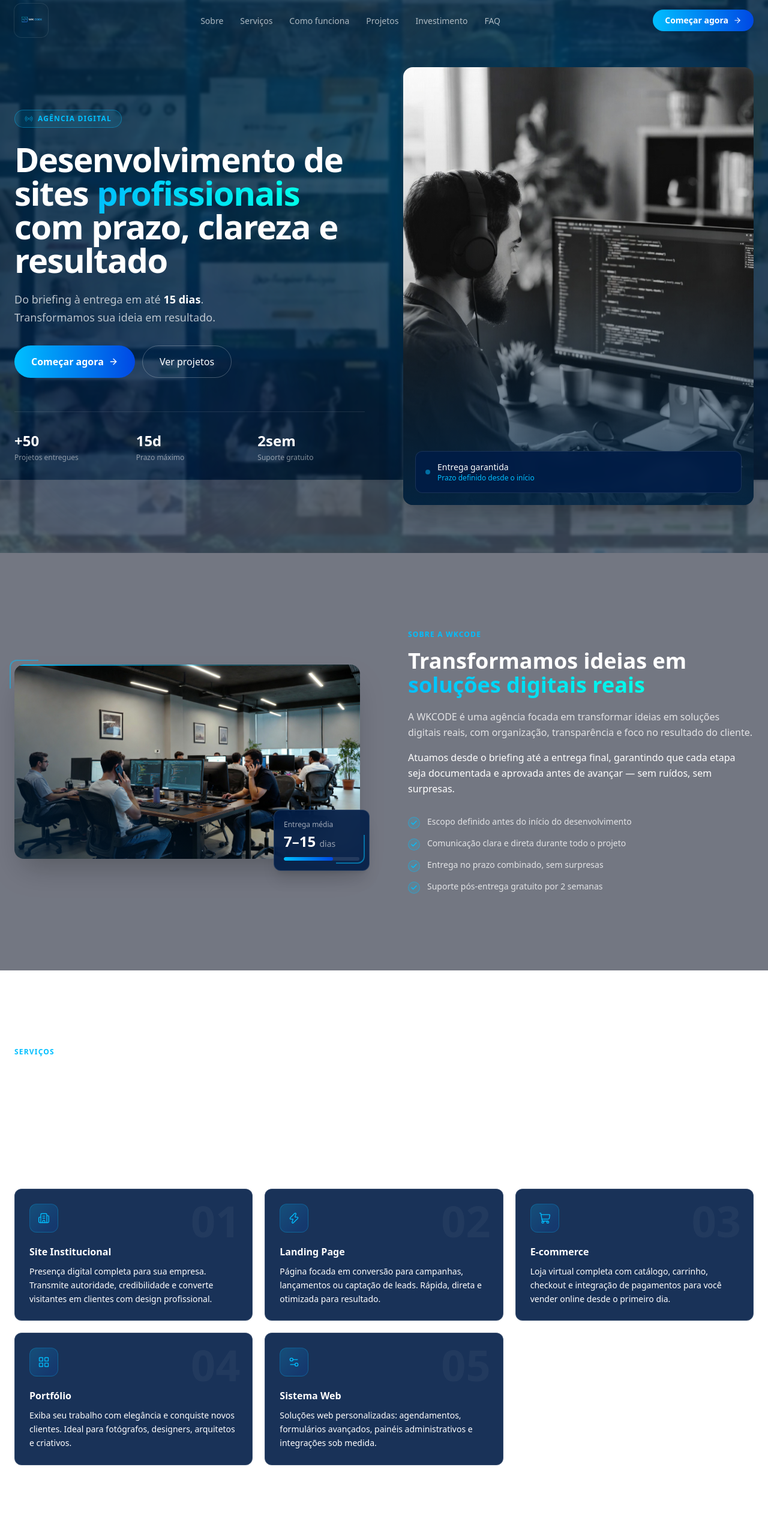
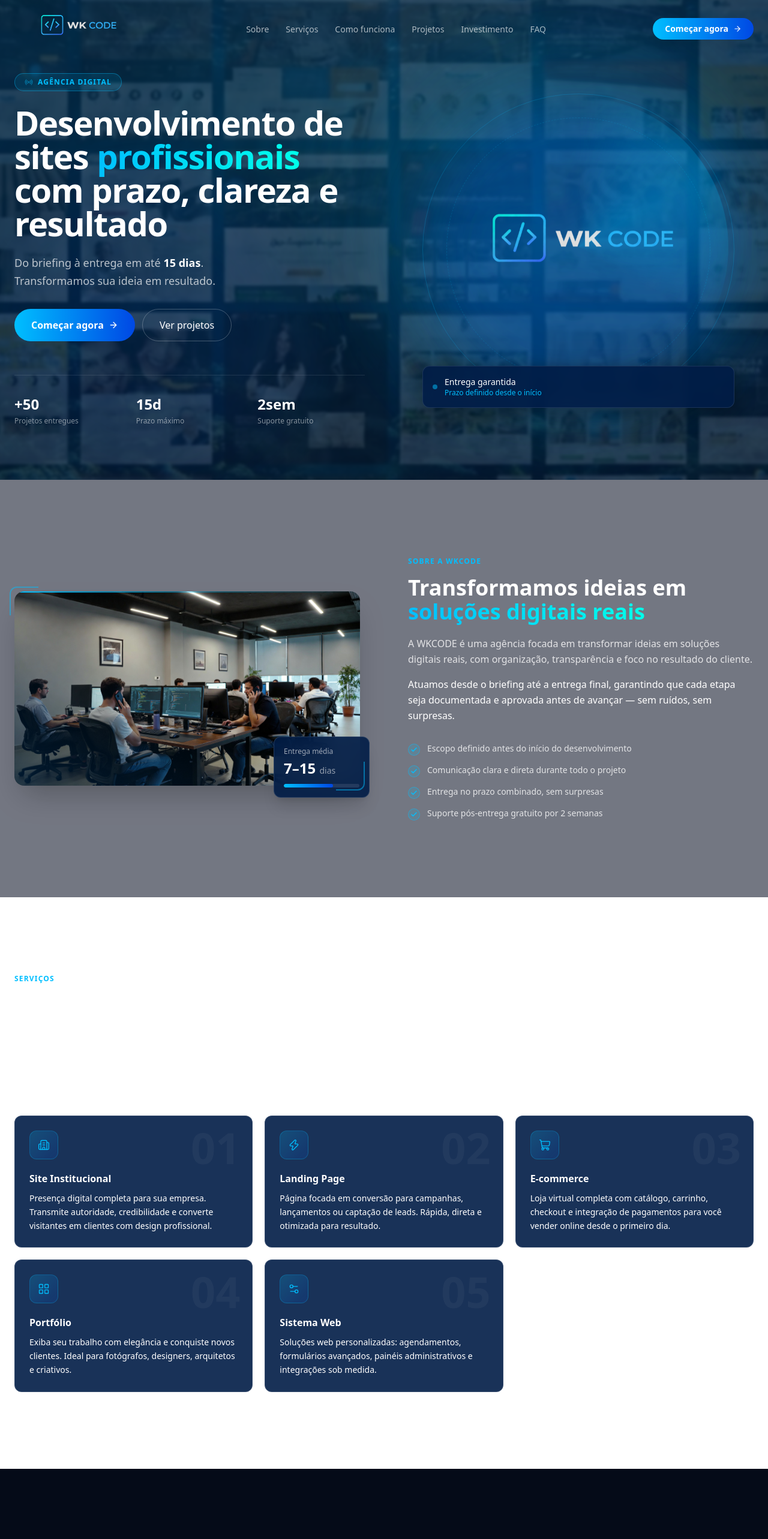
Before and after one commit to walloncode/WKcode-LandingPage, a Next.js app: page / in a window 1280 px wide. Shown: the top 2566 px of the page at 60% size. Built offline with nearby package versions, Linux system fonts and the light colour scheme.

Commit message:
comitando alteraçoes 4

```diff
--- a/src/components/Navbar.tsx
+++ b/src/components/Navbar.tsx
@@ -33,20 +33,18 @@ export default function Navbar() {
           : 'bg-transparent'
       }`}
     >
-      <nav className="max-w-7xl mx-auto px-6 h-[68px] flex items-center justify-between">
+      <nav className="max-w-7xl mx-auto px-6 h-[96px] flex items-center justify-between">
 
         {/* LOGO AJUSTADO */}
-        <a href="#" className="flex items-center">
-          <div className="rounded-xl overflow-hidden ring-1 ring-white/10">
-            <Image
-              src="/images/logo.png"
-              alt="WKCODE"
-              className="h-14 w-auto"
-              width={220}
-              height={55}
-              priority
-            />
-          </div>
+        <a href="#" className="flex items-center -my-8">
+          <Image
+            src="/images/logo.png"
+            alt="WKCODE"
+            className="h-40 md:h-52 w-40 md:w-52 object-contain"
+            width={400}
+            height={400}
+            priority
+          />
         </a>
 
         {/* MENU DESKTOP */}
--- /dev/null
+++ b/src/components/TiltCard.tsx
@@ -0,0 +1,80 @@
+'use client'
+import { useRef, useCallback } from 'react'
+
+type Props = {
+  children: React.ReactNode
+  className?: string
+  intensity?: number
+  glare?: boolean
+}
+
+export default function TiltCard({
+  children,
+  className = '',
+  intensity = 10,
+  glare = true,
+}: Props) {
+  const cardRef = useRef<HTMLDivElement>(null)
+  const innerRef = useRef<HTMLDivElement>(null)
+  const glareRef = useRef<HTMLDivElement>(null)
+
+  const handleMove = useCallback(
+    (e: React.MouseEvent<HTMLDivElement>) => {
+      const el = cardRef.current
+      const inner = innerRef.current
+      if (!el || !inner) return
+      const rect = el.getBoundingClientRect()
+      const x = e.clientX - rect.left
+      const y = e.clientY - rect.top
+      const cx = rect.width / 2
+      const cy = rect.height / 2
+      const rotX = ((y - cy) / cy) * -intensity
+      const rotY = ((x - cx) / cx) * intensity
+
+      inner.style.transform = `perspective(1000px) rotateX(${rotX}deg) rotateY(${rotY}deg) translateZ(20px)`
+
+      if (glareRef.current && glare) {
+        const px = (x / rect.width) * 100
+        const py = (y / rect.height) * 100
+        glareRef.current.style.background = `radial-gradient(circle at ${px}% ${py}%, rgba(0,191,255,0.35) 0%, transparent 55%)`
+        glareRef.current.style.opacity = '1'
+      }
+    },
+    [intensity, glare]
+  )
+
+  const handleLeave = useCallback(() => {
+    if (innerRef.current) {
+      innerRef.current.style.transform =
+        'perspective(1000px) rotateX(0deg) rotateY(0deg) translateZ(0px)'
+    }
+    if (glareRef.current) {
+      glareRef.current.style.opacity = '0'
+    }
+  }, [])
+
+  return (
+    <div
+      ref={cardRef}
+      onMouseMove={handleMove}
+      onMouseLeave={handleLeave}
+      className={`group/tilt ${className}`}
+      style={{ perspective: '1000px' }}
+    >
+      <div
+        ref={innerRef}
+        className="relative h-full w-full transition-transform duration-200 ease-out"
+        style={{ transformStyle: 'preserve-3d' }}
+      >
+        {children}
+        {glare && (
+          <div
+            ref={glareRef}
+            className="absolute inset-0 rounded-2xl pointer-events-none opacity-0 transition-opacity duration-200"
+            style={{ mixBlendMode: 'screen' }}
+          />
+        )}
+      </div>
+    </div>
+  )
+}
--- a/src/components/sections/Footer.tsx
+++ b/src/components/sections/Footer.tsx
@@ -70,8 +70,14 @@ export default function Footer() {
 
           {/* Brand */}
           <div className="lg:col-span-2">
-            <div className="rounded-xl overflow-hidden ring-1 ring-white/10 inline-block mb-5">
-              <Image src="/images/logo.png" alt="WKCODE" width={120} height={40} className="h-9 w-auto" />
+            <div className="inline-block mb-5 -ml-4">
+              <Image
+                src="/images/logo.png"
+                alt="WKCODE"
+                width={400}
+                height={400}
+                className="h-40 md:h-48 w-40 md:w-48 object-contain"
+              />
             </div>
             <p className="text-sm text-white/70 leading-relaxed max-w-xs mb-6">
               Transformamos ideias em soluções digitais com prazo, clareza e foco no resultado do cliente.
--- a/src/components/sections/Hero.tsx
+++ b/src/components/sections/Hero.tsx
@@ -1,5 +1,5 @@
 'use client'
-import { useEffect } from 'react'
+import { useEffect, useRef, useState } from 'react'
 import Image from 'next/image'
 import { ArrowRight, Radio } from 'lucide-react'
 
@@ -13,6 +13,10 @@ const STATS = [
 ]
 
 export default function Hero() {
+  const logoWrapRef = useRef<HTMLDivElement>(null)
+  const logoRef = useRef<HTMLDivElement>(null)
+  const [scrollY, setScrollY] = useState(0)
+
   useEffect(() => {
     const init = async () => {
       const { gsap } = await import('gsap')
@@ -23,10 +27,57 @@ export default function Hero() {
         .from('.hero-sub', { y: 24, opacity: 0, duration: 0.6 }, '-=0.4')
         .from('.hero-actions', { y: 20, opacity: 0, duration: 0.5 }, '-=0.4')
         .from('.hero-stat', { y: 16, opacity: 0, duration: 0.4, stagger: 0.1 }, '-=0.3')
-        .from('.hero-img-wrap', { x: 60, opacity: 0, duration: 0.9 }, '-=0.9')
+        .from('.hero-img-wrap', { x: 60, opacity: 0, scale: 0.85, duration: 1.1 }, '-=0.9')
+
+      gsap.to('.hero-logo-float', {
+        y: -18,
+        duration: 3,
+        ease: 'sine.inOut',
+        yoyo: true,
+        repeat: -1,
+      })
     }
     init()
   }, [])
+
+  useEffect(() => {
+    let ticking = false
+    const onScroll = () => {
+      if (!ticking) {
+        window.requestAnimationFrame(() => {
+          setScrollY(window.scrollY)
+          ticking = false
+        })
+        ticking = true
+      }
+    }
+    window.addEventListener('scroll', onScroll, { passive: true })
+    return () => window.removeEventListener('scroll', onScroll)
+  }, [])
+
+  const handleMouseMove = (e: React.MouseEvent<HTMLDivElement>) => {
+    const el = logoWrapRef.current
+    const inner = logoRef.current
+    if (!el || !inner) return
+    const rect = el.getBoundingClientRect()
+    const x = e.clientX - rect.left
+    const y = e.clientY - rect.top
+    const cx = rect.width / 2
+    const cy = rect.height / 2
+    const rotX = ((y - cy) / cy) * -12
+    const rotY = ((x - cx) / cx) * 12
+    inner.style.transform = `perspective(1100px) rotateX(${rotX}deg) rotateY(${rotY}deg)`
+  }
+
+  const handleMouseLeave = () => {
+    if (logoRef.current) {
+      logoRef.current.style.transform = 'perspective(1100px) rotateX(0deg) rotateY(0deg)'
+    }
+  }
+
+  const parallaxY = scrollY * 0.25
+  const parallaxRotate = scrollY * 0.04
+  const parallaxScale = Math.max(0.85, 1 - scrollY * 0.0006)
 
   return (
    <section className="relative z-10 min-h-screen flex items-center overflow-hidden">
@@ -109,26 +160,87 @@ export default function Hero() {
             </div>
           </div>
 
-          {/* RIGHT */}
-          <div className="hero-img-wrap relative">
-            <div className="absolute -inset-6 bg-[#00BFFF]/8 rounded-3xl blur-3xl" />
+          {/* RIGHT — Logo 3D com parallax */}
+          <div
+            ref={logoWrapRef}
+            onMouseMove={handleMouseMove}
+            onMouseLeave={handleMouseLeave}
+            className="hero-img-wrap relative flex items-center justify-center min-h-[480px] lg:min-h-[560px]"
+            style={{ perspective: '1100px' }}
+          >
+            {/* Glow rings */}
+            <div
+              className="absolute inset-0 rounded-full bg-[#00BFFF]/15 blur-3xl"
+              style={{
+                transform: `translateY(${parallaxY * 0.5}px) scale(${1 + scrollY * 0.0008})`,
+              }}
+            />
+            <div
+              className="absolute inset-10 rounded-full bg-[#0048E4]/20 blur-2xl"
+              style={{ transform: `translateY(${parallaxY * 0.3}px)` }}
+            />
 
-            <div className="relative rounded-2xl overflow-hidden aspect-[4/5] shadow-2xl">
+            {/* Anel orbital */}
+            <div
+              className="absolute w-[420px] h-[420px] lg:w-[520px] lg:h-[520px] rounded-full border border-[#00BFFF]/20 pointer-events-none"
+              style={{
+                transform: `rotate(${parallaxRotate * 2}deg) scale(${parallaxScale})`,
+              }}
+            />
+            <div
+              className="absolute w-[340px] h-[340px] lg:w-[440px] lg:h-[440px] rounded-full border border-dashed border-[#00BFFF]/15 pointer-events-none"
+              style={{
+                transform: `rotate(${-parallaxRotate * 3}deg)`,
+              }}
+            />
+
+            {/* Logo principal com parallax + tilt + float */}
+            <div
+              className="hero-logo-float relative z-10"
+              style={{
+                transform: `translateY(${-parallaxY}px) scale(${parallaxScale})`,
+                willChange: 'transform',
+              }}
+            >
+              <div
+                ref={logoRef}
+                className="relative transition-transform duration-200 ease-out"
+                style={{
+                  transformStyle: 'preserve-3d',
+                  filter: 'drop-shadow(0 30px 60px rgba(0, 191, 255, 0.35)) drop-shadow(0 0 30px rgba(0, 191, 255, 0.25))',
+                }}
+              >
                 <Image
-                src="/images/hero.jpg"
+                  src="/images/logo.png"
                   alt="WKCODE"
-                fill
-                className="object-cover"
+                  width={560}
+                  height={560}
+                  priority
+                  className="w-[320px] h-[320px] sm:w-[400px] sm:h-[400px] lg:w-[500px] lg:h-[500px] object-contain select-none pointer-events-none"
+                  draggable={false}
                 />
-              <div className="absolute inset-0 bg-gradient-to-t from-[#00274A]/80 via-black/20 to-transparent" />
+                {/* Brilho percorrendo */}
+                <div
+                  className="absolute inset-0 rounded-full opacity-60 mix-blend-overlay pointer-events-none"
+                  style={{
+                    background:
+                      'conic-gradient(from 0deg, transparent 0deg, rgba(0,191,255,0.4) 60deg, transparent 120deg, transparent 360deg)',
+                    transform: `rotate(${scrollY * 0.5}deg)`,
+                  }}
+                />
+              </div>
+            </div>
 
-              <div className="absolute bottom-5 left-5 right-5">
-                <div className="rounded-xl p-4 flex items-center gap-3 bg-[rgba(0,28,70,0.9)] border border-white/10 backdrop-blur">
+            {/* Badge "Entrega garantida" */}
+            <div
+              className="absolute bottom-4 left-4 right-4 sm:left-8 sm:right-8 z-20"
+              style={{ transform: `translateY(${parallaxY * 0.6}px)` }}
+            >
+              <div className="rounded-xl p-4 flex items-center gap-3 bg-[rgba(0,28,70,0.9)] border border-white/10 backdrop-blur shadow-[0_8px_32px_rgba(0,0,0,0.4)]">
                 <div className="w-2 h-2 rounded-full bg-[#00BFFF] animate-pulse" />
                 <div>
                   <p className="text-white text-sm font-medium">Entrega garantida</p>
                   <p className="text-[#00BFFF] text-xs">Prazo definido desde o início</p>
-                  </div>
                 </div>
               </div>
             </div>
--- a/src/components/sections/Services.tsx
+++ b/src/components/sections/Services.tsx
@@ -1,7 +1,7 @@
 'use client'
-import { useRef, useCallback } from 'react'
 import { Building2, Zap, ShoppingCart, LayoutGrid, Settings2 } from 'lucide-react'
 import { useScrollReveal } from '@/hooks/useScrollReveal'
+import TiltCard from '@/components/TiltCard'
 
 const SERVICES = [
   {
@@ -36,41 +36,6 @@ const SERVICES = [
   },
 ]
 
-function TiltCard({ children, className }: { children: React.ReactNode; className?: string }) {
-  const cardRef = useRef<HTMLDivElement>(null)
-
-  const handleMove = useCallback((e: React.MouseEvent<HTMLDivElement>) => {
-    const el = cardRef.current
-    if (!el) return
-    const rect = el.getBoundingClientRect()
-    const x = e.clientX - rect.left
-    const y = e.clientY - rect.top
-    const cx = rect.width / 2
-    const cy = rect.height / 2
-    const rotX = ((y - cy) / cy) * -6
-    const rotY = ((x - cx) / cx) * 6
-    el.style.transform = `perspective(900px) rotateX(${rotX}deg) rotateY(${rotY}deg) scale(1.02)`
-  }, [])
-
-  const handleLeave = useCallback(() => {
-    if (cardRef.current) {
-      cardRef.current.style.transform = ''
-    }
-  }, [])
-
-  return (
-    <div
-      ref={cardRef}
-      onMouseMove={handleMove}
-      onMouseLeave={handleLeave}
-      className={className}
-      style={{ transition: 'transform 0.15s ease, box-shadow 0.3s ease' }}
-    >
-      {children}
-    </div>
-  )
-}
-
 export default function Services() {
   const headingRef = useScrollReveal<HTMLDivElement>({ y: 30, duration: 0.7 })
   const gridRef = useScrollReveal<HTMLDivElement>({
@@ -98,23 +63,31 @@ export default function Services() {
         <div ref={gridRef} className="grid grid-cols-1 sm:grid-cols-2 lg:grid-cols-3 gap-5">
           {SERVICES.map((s, i) => (
             <div key={s.title} className="service-card">
-              <TiltCard className="relative h-full p-6 rounded-2xl glass hover:border-[#00BFFF]/50 hover:shadow-[0_8px_32px_rgba(0,191,255,0.15)] cursor-default group overflow-hidden">
+              <TiltCard intensity={12} className="h-full">
+                <div className="relative h-full p-6 rounded-2xl glass hover:border-[#00BFFF]/50 hover:shadow-[0_20px_60px_rgba(0,191,255,0.25)] cursor-default group overflow-hidden">
                   {/* Hover glow */}
-                <div className="absolute inset-0 rounded-2xl bg-gradient-to-br from-[#00BFFF]/8 to-[#0048E4]/5 opacity-0 group-hover:opacity-100 transition-opacity duration-300 pointer-events-none" />
+                  <div className="absolute inset-0 rounded-2xl bg-gradient-to-br from-[#00BFFF]/10 to-[#0048E4]/8 opacity-0 group-hover:opacity-100 transition-opacity duration-300 pointer-events-none" />
 
                   {/* Number bg */}
-                <span className="absolute top-4 right-5 text-7xl font-bold text-white/[0.04] leading-none select-none pointer-events-none">
+                  <span
+                    className="absolute top-4 right-5 text-7xl font-bold text-white/[0.04] leading-none select-none pointer-events-none"
+                    style={{ transform: 'translateZ(40px)' }}
+                  >
                     {String(i + 1).padStart(2, '0')}
                   </span>
 
-                <div className="relative">
+                  <div className="relative" style={{ transform: 'translateZ(30px)' }}>
                     {/* Icon */}
-                  <div className="w-12 h-12 rounded-xl bg-gradient-to-br from-[#00BFFF]/20 to-[#0048E4]/15 border border-[#00BFFF]/25 flex items-center justify-center text-[#00BFFF] mb-5 group-hover:scale-110 group-hover:shadow-[0_0_16px_rgba(0,191,255,0.3)] transition-all duration-300">
+                    <div
+                      className="w-12 h-12 rounded-xl bg-gradient-to-br from-[#00BFFF]/20 to-[#0048E4]/15 border border-[#00BFFF]/25 flex items-center justify-center text-[#00BFFF] mb-5 group-hover:scale-110 group-hover:shadow-[0_0_24px_rgba(0,191,255,0.5)] transition-all duration-300"
+                      style={{ transform: 'translateZ(50px)' }}
+                    >
                       <s.Icon className="w-5 h-5" strokeWidth={1.6} />
                     </div>
 
                     <h3 className="text-base font-semibold text-white mb-2.5">{s.title}</h3>
                     <p className="text-sm text-white/78 leading-relaxed">{s.description}</p>
+                  </div>
                 </div>
               </TiltCard>
             </div>
```
Also changed, not shown: src/components/sections/Benefits.tsx (+9 -6 lines), .claude/settings.local.json, 1 other file (tests, documents, lock files or other folders). Lines whose indentation alone changed are shown as unchanged.
